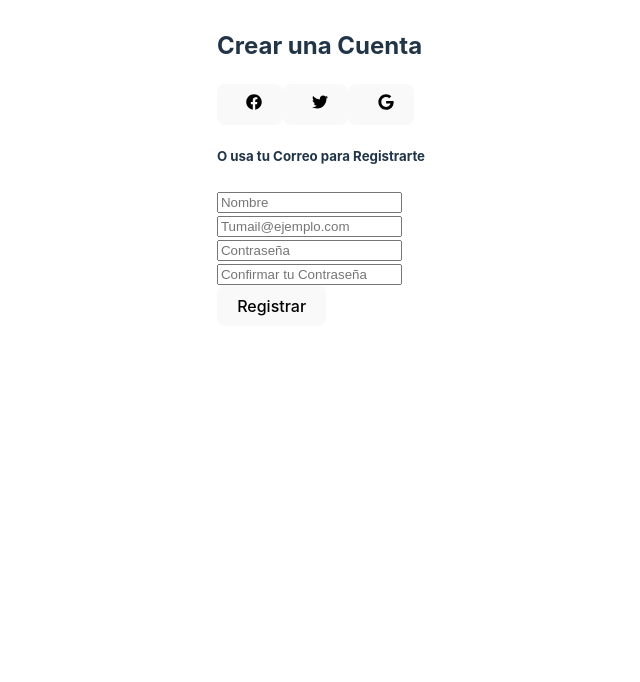
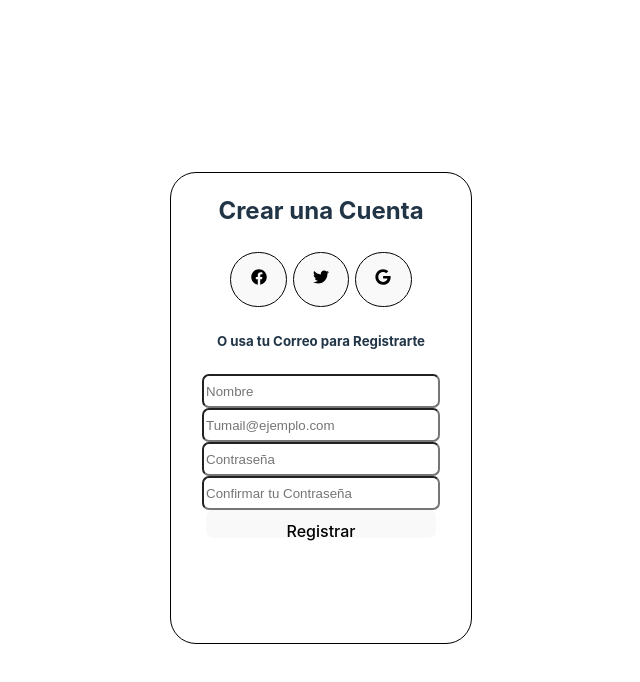
Before and after one commit to luisCastroMarquez/React-Componentes_Eventos, a React (Vite) app in the folder componentes_eventos/: page / in a window 1280 px wide. Shown: the top 682 px of the page, without its empty margins (319-959 px from the left). Built offline with nearby package versions, Linux system fonts and the light colour scheme.

Commit message:
seven commit, some bug fixes and desing

```diff
--- a/componentes_eventos/src/App.jsx
+++ b/componentes_eventos/src/App.jsx
@@ -12,9 +12,11 @@ export default function App() {
     };
 
     return (
-        <div className=''>
-            <Registro />
-            {message && <Alert message={message} onClose={handleAlertClose} color={alertColor} />}
-        </div>
+        <>
+            <div className=''>
+                <Registro />
+                {message && <Alert message={message} onClose={handleAlertClose} color={alertColor} />}
+            </div>
+        </>
     );
 }
--- a/componentes_eventos/src/components/Alert.jsx
+++ b/componentes_eventos/src/components/Alert.jsx
@@ -11,8 +11,7 @@ export default function Alert({ message, onClose, type }) {
 
     return (
         <div className={`alert ${getColorClass()}`}>
-            <p>{message}</p>
-            <button onClick={onClose}>Cerrar</button>
+            <p>{message.onClose}</p>
         </div>
     );
 }
--- a/componentes_eventos/src/components/Formulario.jsx
+++ b/componentes_eventos/src/components/Formulario.jsx
@@ -12,7 +12,7 @@ export default function Formulario ({ onInputChange, onSubmit}) {
         e.preventDefault();
 
         if (nombre === '' || email === '' || contrasena === '' || confirmContrasena === '') {
-            alert('Por favor, completa todos los campos del formulario.');
+            setMensajeErrors('Por favor, completa todos los campos del formulario.');
             setMensajeExito('');
             return;
         }
@@ -27,52 +27,68 @@ export default function Formulario ({ onInputChange, onSubmit}) {
         setMensajeExito('Formulario completado correctamente.');
 
         // Resto de la lógica de validación y procesamiento del formulario
-        onSubmit(); // Llamada a la función onSubmit pasada como prop
+        onSubmit(e); // Llamada a la función onSubmit pasada como prop
     };
 
     return (
-        <form onSubmit={handleSubmit}>
-        {mensajeErrors && <div className="errors-message">{mensajeErrors}</div>}
-        {mensajeExito && <div className="success-message">{mensajeExito}</div>}
-            <div>
+        <form onSubmit={handleSubmit} style={{ Width:'360px', height:'170px',  margin: '0 auto' }}>
+            <div style={{ width: '300px'}}>
                 <label htmlFor="nombre"></label>
-                <input
+                <input style={{ width: '230px', height: '28px', borderRadius: '7px'}}
                     type="text"
                     id="nombre"
                     placeholder="Nombre"
-                    value={nombre} onChange={(e) => setNombre(e.target.value)}
+                    value={nombre}
+                    onChange={(e) => { setNombre(e.target.value)
+                    onInputChange(e);}}
                 />
             </div>
-            <div>
-                <label htmlFor="email"></label>
-                <input
+            <div >
+                <label htmlFor="email" style={{width: '200px'}}></label>
+                <input style={{ width: '230px', height: '28px', borderRadius: '7px'}}
                     type="email"
                     id="email"
                     placeholder="Tumail@ejemplo.com"
-                    value={email} onChange={(e) => setEmail(e.target.value)}
+                    value={email}
+                    onChange={(e) => {
+                    setEmail(e.target.value);
+                    onInputChange(e);
+                }}
                 />
                 {mensajeErrors.email && <span>{mensajeErrors.email}</span>}
             </div>
             <div>
                 <label htmlFor="contrasena"></label>
-                <input
+                <input style={{ width: '230px', height: '28px', borderRadius: '7px'}}
                     type="password"
                     id="contrasena"
                     placeholder="Contraseña"
-                    value={contrasena} onChange={(e) => setContrasena(e.target.value)}
+                    value={contrasena}
+                    onChange={(e) => {
+                        setContrasena(e.target.value);
+                        onInputChange(e);
+                    }}
                 />
             </div>
             <div>
                 <label htmlFor="confirmContrasena"></label>
-                <input
+                <input style={{ width: '230px', height: '28px', borderRadius: '7px'}}
                     type="password"
                     id="confirmContrasena"
                     placeholder="Confirmar tu Contraseña"
-                    value={confirmContrasena} onChange={(e) => setConfirmContrasena(e.target.value)}
+                    value={confirmContrasena}
+                    onChange={(e) => {
+                        setConfirmContrasena(e.target.value);
+                        onInputChange(e);
+                    }}
                 />
                 {mensajeErrors.confirmContrasena && <span>{mensajeErrors.confirmContrasena}</span>}
             </div>
-            <button type="submit">Registrar</button>
+            <div className=''>
+                <button style={{ width: '230px', height: '28px', borderRadius: '7px'}} type="submit">Registrar</button>
+                {mensajeErrors && <div className="errors-message">{mensajeErrors}</div>}
+                {mensajeExito && <div className="success-message">{mensajeExito}</div>}
+            </div>
         </form>
     );
 };
--- a/componentes_eventos/src/components/Registro.jsx
+++ b/componentes_eventos/src/components/Registro.jsx
@@ -6,11 +6,11 @@ import Alert from './Alert';
 import { FaFacebook, FaTwitter, FaGoogle } from 'react-icons/fa';
 
 export default function Registro() {
-    const [message, setMessage] = useState('');
+    const [message, setMessage] = useState('null');
     const [isFormComplete, setIsFormComplete] = useState(false);
 
-    const handleFormSubmit = (e) => {
-        e.preventDefault();
+    const handleFormSubmit = (event) => {
+        event.preventDefault();
         if (isFormComplete) {
             setMessage({ text: 'Registro aprobado. ¡Bienvenido!', type: 'success' });
         } else {
@@ -27,14 +27,17 @@ export default function Registro() {
     };
 
     return (
-        <div>
-            <h2>Crear una Cuenta</h2>
+        <div className="card d-flex flex-column "
+            style={{ width: '300px', height: '470px', margin: '12px', border:'solid 1px #000000',
+            borderRadius: '26px', textAlign:'center'}}>
+            <h2> Crear una Cuenta </h2>
             <SocialButton icon={<FaFacebook/>} />
             <SocialButton icon={<FaTwitter/>}/>
             <SocialButton icon={<FaGoogle/>} />
             <h5>O usa tu Correo para Registrarte </h5>
             <Formulario onInputChange={handleInputChange} onSubmit={handleFormSubmit} />
-            {message && <Alert message={message} type={message.type} />}
+            {message &&
+            <Alert message={message} />}
         </div>
     );
 }
--- a/componentes_eventos/src/components/SocialButton.jsx
+++ b/componentes_eventos/src/components/SocialButton.jsx
@@ -1,7 +1,8 @@
 export default function SocialButton({ icon }) {
     return (
-            <button>
-                <i className={`fa fa-${icon}`} style={{ marginRight: '5px', display: 'inline-block' }} /> {icon}
+            <button style={{ height:'55px', margin: '3px', display: 'inline-block',
+                        border:'solid 1px #000000',borderRadius: '90px'}}>
+                <i className={`fa fa-${icon}`} /> {icon}
             </button>
     );
 }
--- a/componentes_eventos/src/index.css
+++ b/componentes_eventos/src/index.css
@@ -12,7 +12,8 @@
 body {
   display: flex;
   align-items: center;
-  flex-direction: column;
+  flex-direction: row;
+  justify-content: center;
   height: 100vh;
 }
 
```
